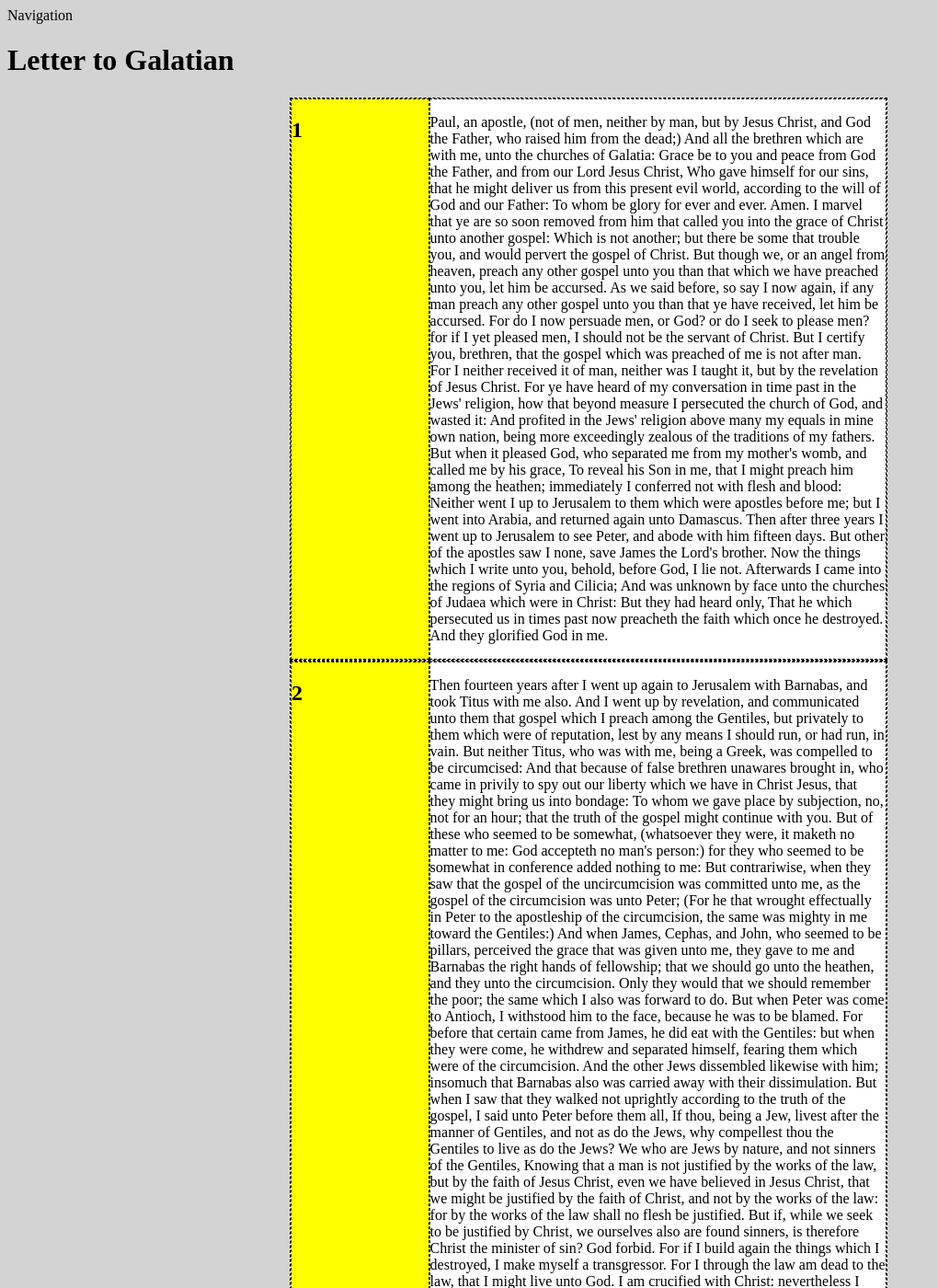
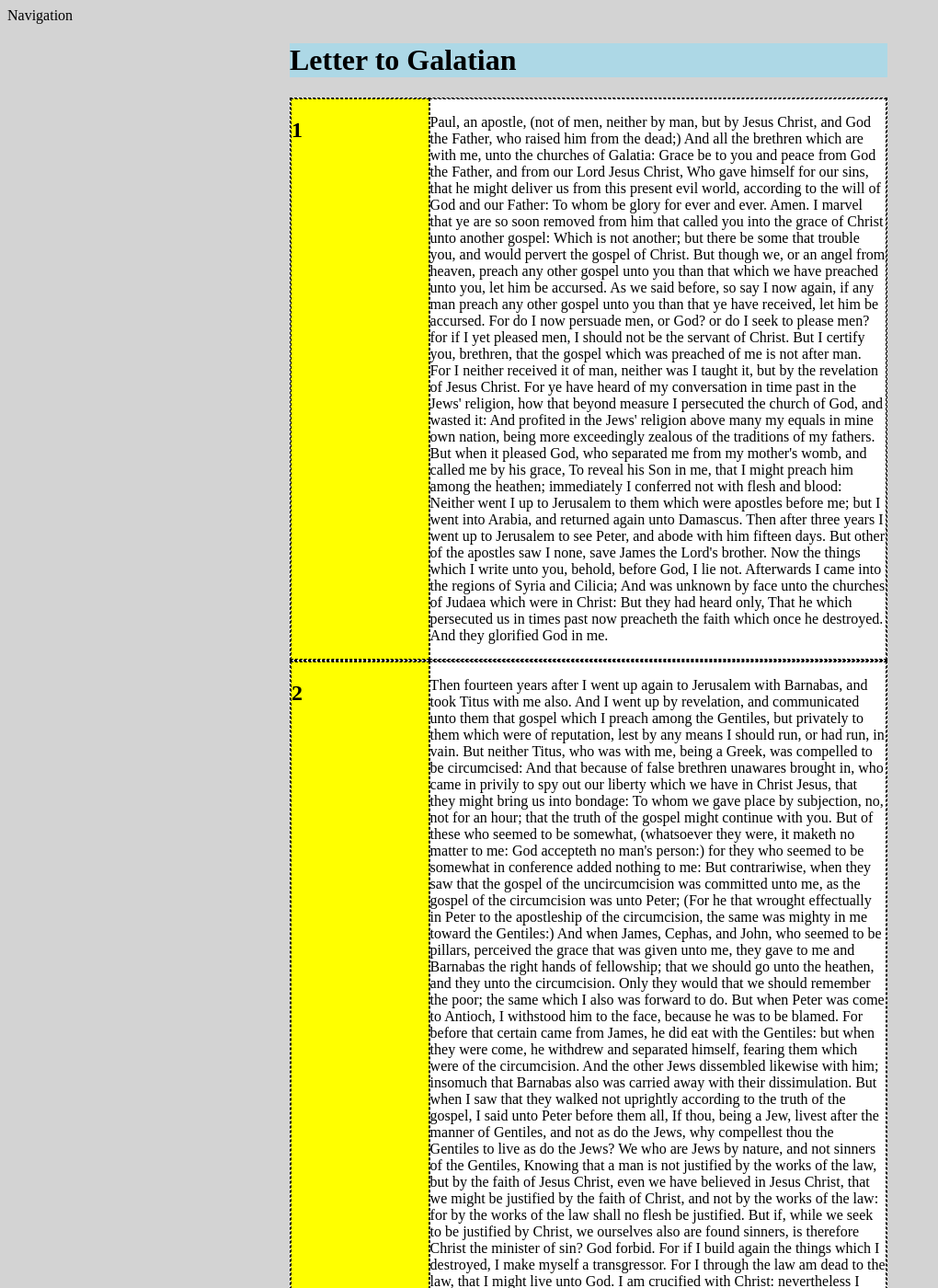
Before and after one commit to dreanod/dreanod.github.io, a Jekyll site: the page built from galatian2.html, in a window 1280 px wide and 1400 px high. Shown: the whole window at 92% size, without its empty margins (0-1020 px from the left). Built offline with Jekyll 4.4.1, drawn with Linux system fonts in a browser that asks for light colours.

Commit message:
Update galatian2.html

```diff
--- a/galatian2.html
+++ b/galatian2.html
@@ -165,8 +165,9 @@ text:
     }
 
     header {
-      background-color: lightgrey;
+      background-color: lightblue;
       margin: 0 auto;
+      width: 650px;
     }
 
     div {
```
